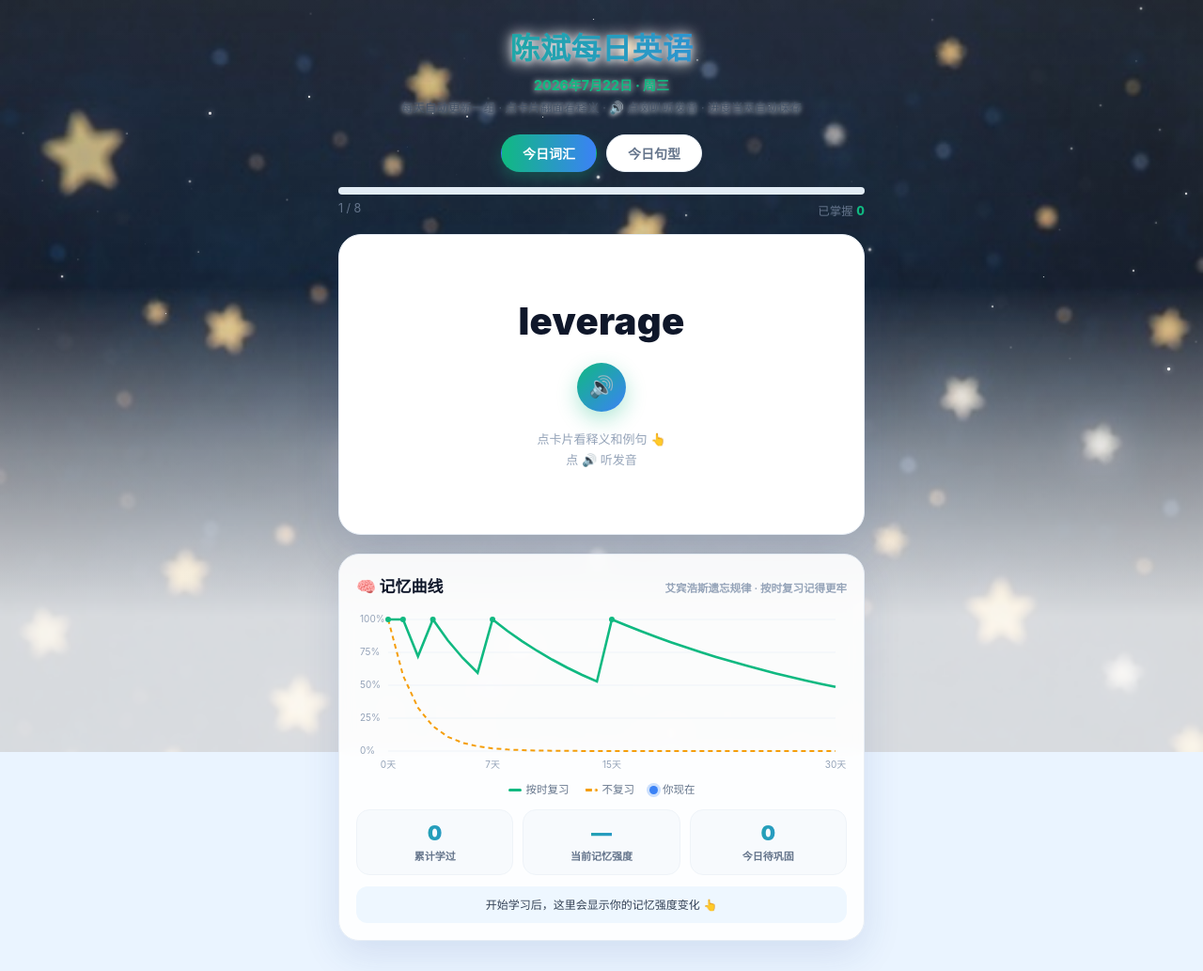
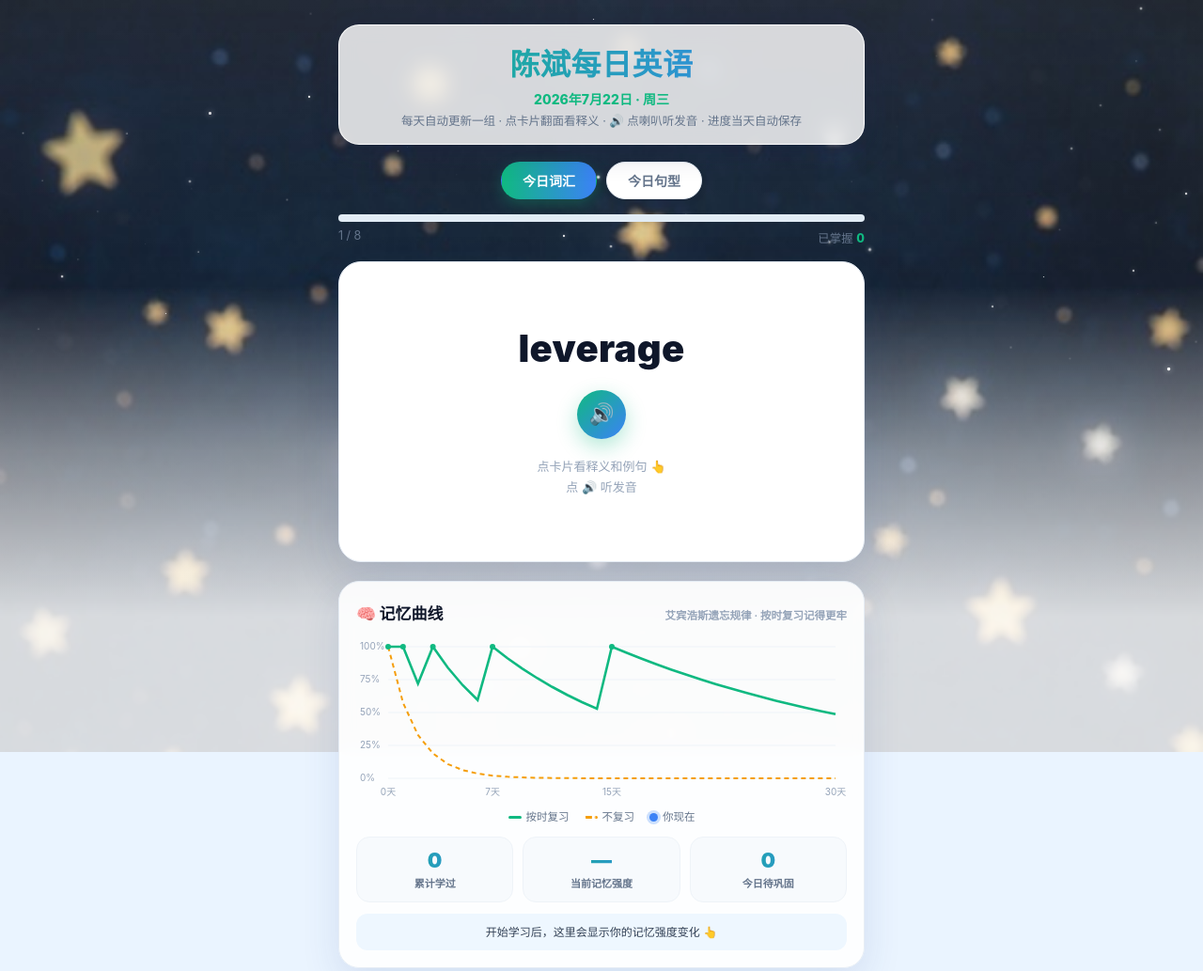
Before and after one commit to kristin0930/daily-english, a plain HTML site: page index.html in a window 1280 px wide. Shown: the top 1033 px of the page at 94% size. Drawn offline with Linux system fonts and the light colour scheme.

Commit message:
标题加白色磨砂托底卡片,解决深色星空上文字看不清问题

```diff
--- a/index.html
+++ b/index.html
@@ -19,9 +19,10 @@
   #sky .meteor::after{content:"";position:absolute;top:0;left:0;width:120px;height:1.5px;background:linear-gradient(90deg,rgba(255,255,255,.9),rgba(255,255,255,0));transform:rotate(35deg);transform-origin:left center}
   @keyframes shoot{0%{transform:translate(0,0);opacity:0}8%{opacity:1}55%{opacity:1}100%{transform:translate(-320px,230px);opacity:0}}
   .wrap{width:100%;max-width:560px;position:relative;z-index:1}
-  h1{font-size:32px;font-weight:900;text-align:center;letter-spacing:.5px;background:linear-gradient(90deg,#10b981,#3b82f6);-webkit-background-clip:text;background-clip:text;-webkit-text-fill-color:transparent;filter:drop-shadow(0 1px 8px rgba(255,255,255,.85)) drop-shadow(0 2px 3px rgba(255,255,255,.6))}
-  .date{color:var(--mint);font-size:14px;text-align:center;font-weight:800;margin-top:8px;text-shadow:0 1px 6px rgba(255,255,255,.9)}
-  .sub{color:#475569;font-size:12.5px;text-align:center;margin:4px 0 20px;text-shadow:0 1px 5px rgba(255,255,255,.9)}
+  .head-band{background:rgba(255,255,255,.82);backdrop-filter:blur(10px);-webkit-backdrop-filter:blur(10px);border:1px solid rgba(255,255,255,.9);border-radius:22px;padding:16px 18px 14px;margin-bottom:18px;box-shadow:0 10px 30px rgba(20,30,70,.18)}
+  h1{font-size:32px;font-weight:900;text-align:center;letter-spacing:.5px;background:linear-gradient(90deg,#10b981,#3b82f6);-webkit-background-clip:text;background-clip:text;-webkit-text-fill-color:transparent}
+  .date{color:var(--mint);font-size:14px;text-align:center;font-weight:800;margin-top:6px}
+  .sub{color:#64748b;font-size:12.5px;text-align:center;margin:5px 0 0;line-height:1.5}
   .tabs{display:flex;gap:10px;justify-content:center;margin-bottom:16px}
   .tab{padding:9px 22px;border-radius:999px;border:1.5px solid var(--line);background:#fff;color:var(--muted);font-size:14px;font-weight:700;cursor:pointer;transition:.2s;box-shadow:0 2px 8px rgba(30,41,59,.05)}
   .tab.on{background:linear-gradient(90deg,#10b981,#3b82f6);color:#fff;border-color:transparent;box-shadow:0 6px 16px rgba(16,185,129,.28)}
@@ -89,9 +90,11 @@
 <body>
 <div id="sky"></div>
 <div class="wrap">
-  <h1>陈斌每日英语</h1>
-  <div class="date" id="today">—</div>
-  <div class="sub">每天自动更新一组 · 点卡片翻面看释义 · 🔊 点喇叭听发音 · 进度当天自动保存</div>
+  <div class="head-band">
+    <h1>陈斌每日英语</h1>
+    <div class="date" id="today">—</div>
+    <div class="sub">每天自动更新一组 · 点卡片翻面看释义 · 🔊 点喇叭听发音 · 进度当天自动保存</div>
+  </div>
 
   <div class="tabs">
     <div class="tab on" data-deck="words">今日词汇</div>
```
